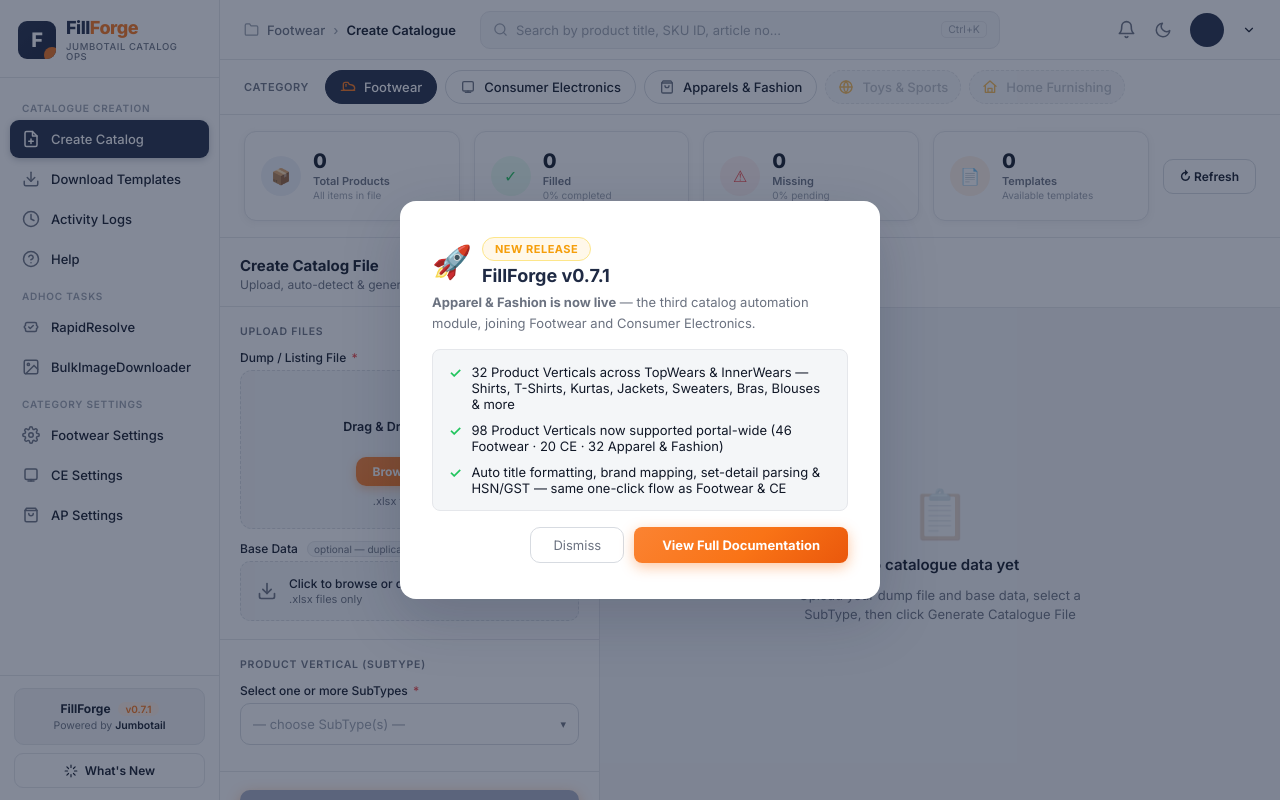
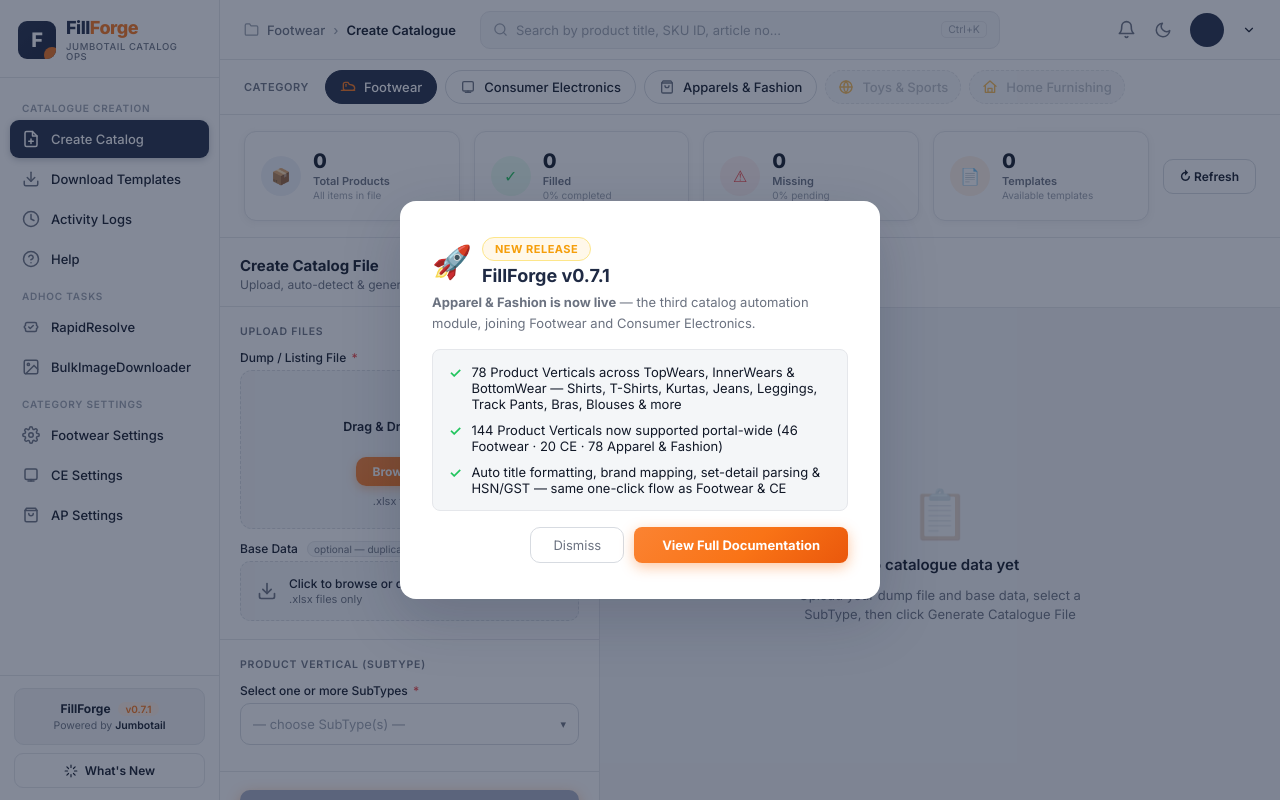
Before and after one commit to alibinhussain-star/FillForge, a Python web app: template templates/index.html in a window 1280 px wide, after a click on "What's New". Run offline with Jinja, Linux system fonts and the light colour scheme; the template is opened without the code that fills it, so the values that code supplies are empty.

Commit message:
Update index.html

```diff
--- a/templates/index.html
+++ b/templates/index.html
@@ -821,12 +821,12 @@ svg{display:block}
         </div>
         <button class="tpl-dl-btn" id="downloadCeUnifiedBtn" onclick="downloadCeUnifiedTemplate()">⬇ Download CE Unified Template</button>
       </div>
-      <div class="tpl-card">
+            <div class="tpl-card">
         <div class="tpl-card-head">
           <div class="tpl-card-icon"><svg width="20" height="20" viewBox="0 0 24 24" fill="none" stroke="currentColor" stroke-width="2"><path d="M20 6H4l2-3h12l2 3z"/><path d="M4 6v13a2 2 0 0 0 2 2h12a2 2 0 0 0 2-2V6"/><path d="M9 10a3 3 0 0 0 6 0"/></svg></div>
           <div class="tpl-card-name">Apparel &amp; Fashion</div>
         </div>
-        <div class="tpl-card-desc">Master template for all Apparel &amp; Fashion Product Verticals (Men's Polo T-Shirts, Men's Casual T-Shirts, Boy's Casual T-Shirts, Boy's Polo T-Shirts, Men's Casual Shirts, Men's Formal Shirts).</div>
+        <div class="tpl-card-desc">Master template for all Apparel &amp; Fashion Product Verticals across TopWears, InnerWears and BottomWear (78 verticals including Shirts, T-Shirts, Kurtas, Jeans, Leggings, Track Pants, Bras, Blouses and more).</div>
         <button class="tpl-dl-btn" onclick="downloadTpl('Apparel & Fashion')">Download .xlsx</button>
       </div>
       <div class="tpl-card locked">
@@ -882,8 +882,8 @@ svg{display:block}
           <div style="font-size:11px;color:var(--muted);margin-top:2px">Live categories<br>Footwear · CE · Apparel &amp; Fashion</div>
         </div>
         <div style="background:var(--bg);border:1px solid var(--border);border-radius:8px;padding:12px 14px">
-          <div style="font-size:20px;font-weight:800;color:var(--navy)">98</div>
-          <div style="font-size:11px;color:var(--muted);margin-top:2px">Product Verticals supported — 46 Footwear · 20 CE · 32 Apparel &amp; Fashion</div>
+                    <div style="font-size:20px;font-weight:800;color:var(--navy)">144</div>
+          <div style="font-size:11px;color:var(--muted);margin-top:2px">Product Verticals supported — 46 Footwear · 20 CE · 78 Apparel &amp; Fashion</div>
         </div>
         <div style="background:var(--bg);border:1px solid var(--border);border-radius:8px;padding:12px 14px">
           <div style="font-size:20px;font-weight:800;color:var(--navy)">2</div>
@@ -917,9 +917,9 @@ svg{display:block}
       <p>CE supports 20 product verticals across Mobile (Feature Phones, Smart Phones), Mobile Accessories (Adapters &amp; Cables, Cases &amp; Covers, Headsets, Memory Cards, Mobile Cables, Mobile Holders, Screen Guards, Power Banks, Smart Watches, Speakers), Audio &amp; Video (Earphones, Neck Bands, Microphones, Projectors, Soundbars, TWS Ear Buds, Webcams), and Personal Care (Hair Trimmers). It auto-detects the input Product Type, fetches the matching schema from the <b>CE - PV Template</b> sheet using the <b>CE - Mapping Logic</b> sheet, extracts model names from titles, pulls display type / charging type / bluetooth / processor info from product descriptions, and handles RAM+ROM combo formatting. Each SubType has its own bespoke title formula. Set count is always 1 (individual units). Configure brands and defaults in <b>CE Settings</b>.</p>
     </div>
 
-    <div class="help-card">
+        <div class="help-card">
       <h3>👗 Apparel &amp; Fashion</h3>
-      <p>Supports 32 Product Verticals across two Sub Categories — <b>TopWears</b> (Shirts, T-Shirts, Kurtas, Jackets &amp; Coats, Sweaters, Hoodies, Pullovers, Blazers, Sweatshirts, Thermal Tops) and <b>InnerWears</b> (Camisoles / Slips, Bra, Vests, Blouses) — spanning Men's, Women's, Boy's, Girl's and Baby's lines. It reads the <b>Product Vertical</b> column from the seller dump, resolves it against the <b>AF - PV Templates</b> sheet, and builds title / internal title using Brand + Gender + Fabric + Neck Type + Sleeve Type + Pattern + Product Type + Color — routed by Sub Category so future verticals can carry their own formula. Set details are derived from Available Sizes and Quantity. Configure brands and defaults in <b>AP Settings</b>.</p>
+      <p>Supports 78 Product Verticals across three Sub Categories — <b>TopWears</b> (Shirts, T-Shirts, Kurtas, Jackets &amp; Coats, Sweaters, Hoodies, Pullovers, Blazers, Sweatshirts, Thermal Tops), <b>InnerWears</b> (Camisoles / Slips, Bra, Vests, Blouses) and <b>BottomWear</b> (Pyjamas, Thermals, Nighties, Briefs, Bloomers, Track Pants, Joggers, Cargos, Skirts, Jeans, Harem Trousers, Shorts, Jeggings, Leggings, Ethnic Bottoms and more) — spanning Men's, Women's, Boy's, Girl's and Baby's lines. It reads the <b>Product Vertical</b> column from the seller dump, resolves it against the <b>AF - PV Templates</b> sheet, and builds title / internal title using Sub Category-specific formulas — routed by Sub Category so future verticals can carry their own formula. Set details are derived from Available Sizes and Quantity. Configure brands and defaults in <b>AP Settings</b>.</p>
     </div>
 
     <div class="help-card">
@@ -1018,13 +1018,13 @@ svg{display:block}
       <b>Apparel &amp; Fashion is now live</b> — the third catalog automation module, joining Footwear and Consumer Electronics.
     </div>
     <div style="background:var(--bg);border:1px solid var(--border);border-radius:8px;padding:14px 16px;margin-bottom:16px">
+            <div style="display:flex;gap:10px;margin-bottom:10px">
+        <span style="color:var(--success);font-weight:700">✓</span>
+        <span style="font-size:13px;color:var(--text)">78 Product Verticals across TopWears, InnerWears &amp; BottomWear — Shirts, T-Shirts, Kurtas, Jeans, Leggings, Track Pants, Bras, Blouses &amp; more</span>
+      </div>
       <div style="display:flex;gap:10px;margin-bottom:10px">
         <span style="color:var(--success);font-weight:700">✓</span>
-        <span style="font-size:13px;color:var(--text)">32 Product Verticals across TopWears &amp; InnerWears — Shirts, T-Shirts, Kurtas, Jackets, Sweaters, Bras, Blouses &amp; more</span>
-      </div>
-      <div style="display:flex;gap:10px;margin-bottom:10px">
-        <span style="color:var(--success);font-weight:700">✓</span>
-        <span style="font-size:13px;color:var(--text)">98 Product Verticals now supported portal-wide (46 Footwear · 20 CE · 32 Apparel &amp; Fashion)</span>
+        <span style="font-size:13px;color:var(--text)">144 Product Verticals now supported portal-wide (46 Footwear · 20 CE · 78 Apparel &amp; Fashion)</span>
       </div>
       <div style="display:flex;gap:10px">
         <span style="color:var(--success);font-weight:700">✓</span>
```
